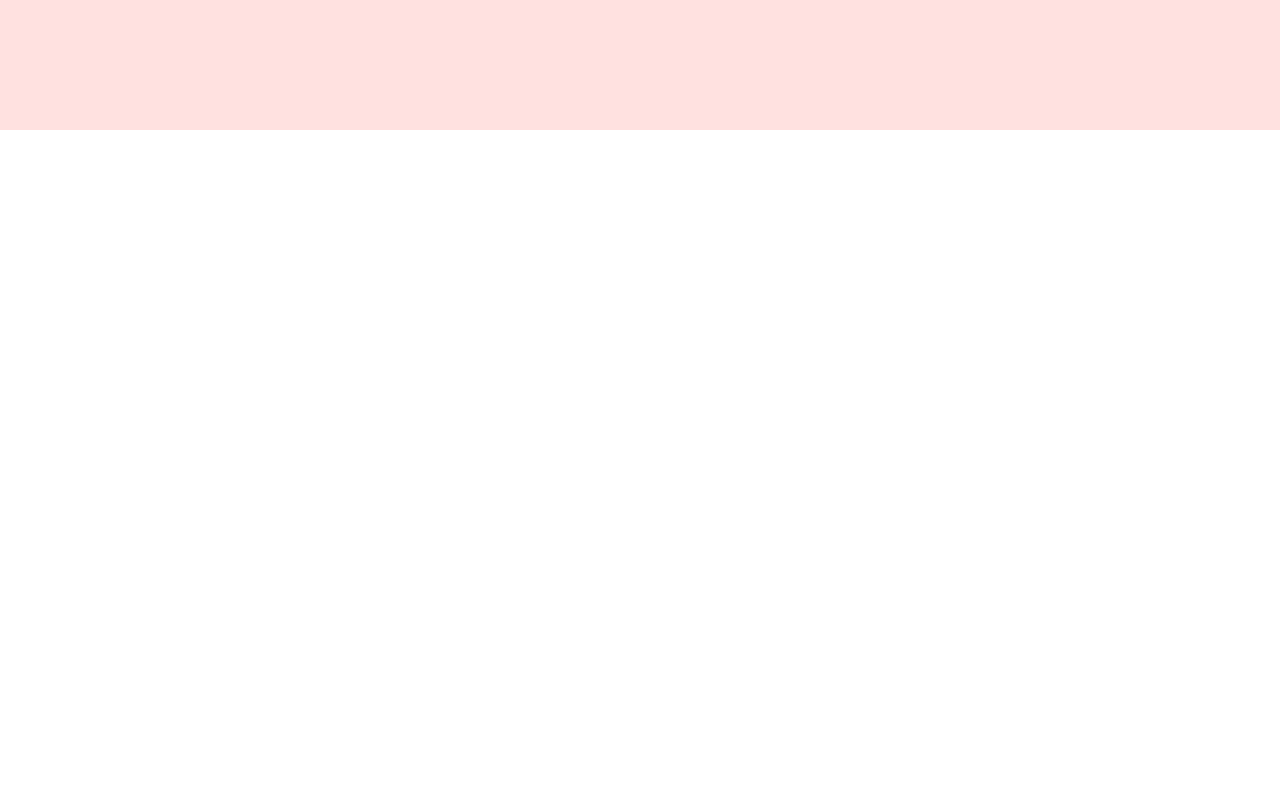
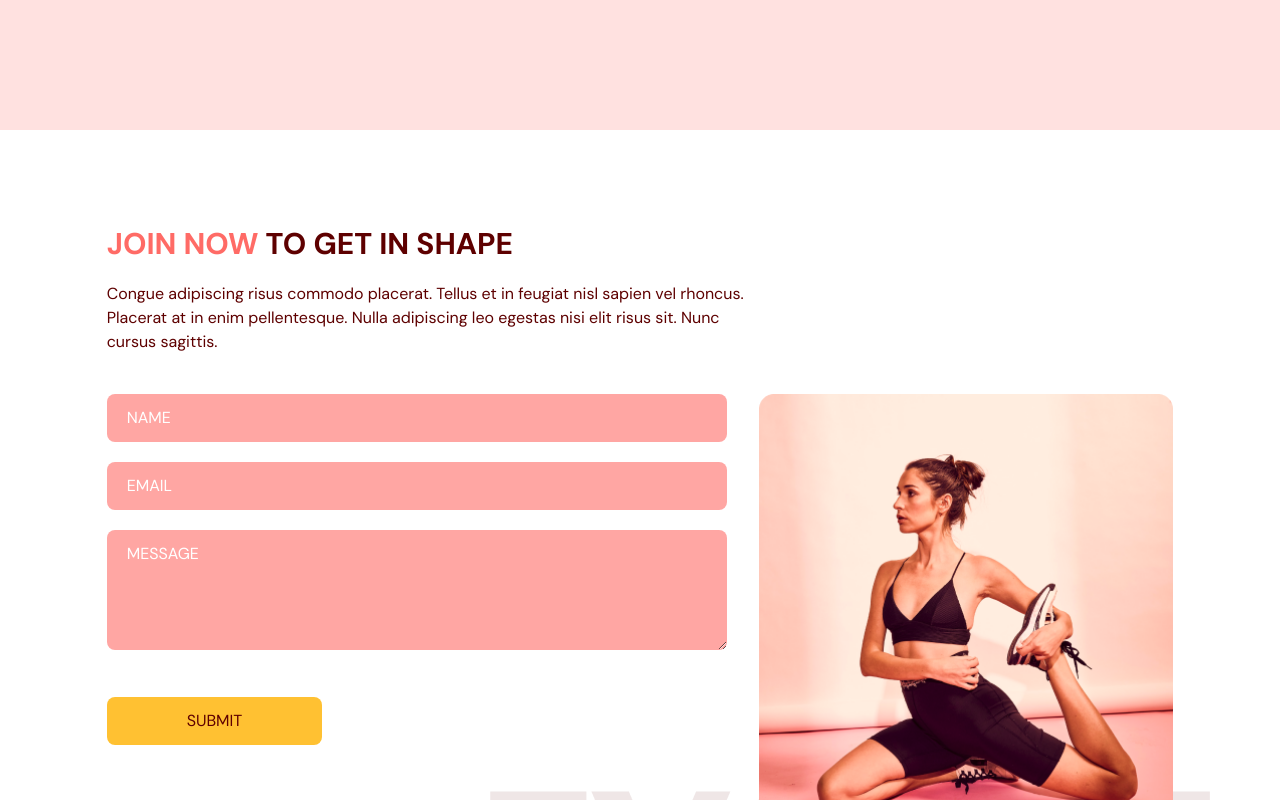
Before and after one commit to elshora97/fitness-gym, a React (Vite) app: page / in a window 1280 px wide. Shown: the part 2860-3660 px from the top of the page. Before the commit the page ends 2990 px from the top, so only its background shows below. Built offline with nearby package versions, Linux system fonts and the light colour scheme.

Commit message:
Added Contact Us Section

```diff
--- a/package.json
+++ b/package.json
@@ -15,7 +15,8 @@
     "prettier": "^3.3.3",
     "react": "^18.3.1",
     "react-anchor-link-smooth-scroll": "^1.0.12",
-    "react-dom": "^18.3.1"
+    "react-dom": "^18.3.1",
+    "react-hook-form": "^7.53.0"
   },
   "devDependencies": {
     "@eslint/js": "^9.9.0",
--- a/src/App.tsx
+++ b/src/App.tsx
@@ -4,6 +4,7 @@
 import { SelectedPage } from "@/shared/types";
 import Benefits from "@/scenes/Benefits";
 import OurClasses from "@/scenes/ourClasses";
+import ContactUs from "@/scenes/contactUs";
 
 function App() {
   const [selectedPage, setSelectedPage] = useState<SelectedPage>(
@@ -39,6 +40,9 @@
         <OurClasses
         setSelectedPage={setSelectedPage}
         />
+           <ContactUs
+        setSelectedPage={setSelectedPage}
+        />
     </div>
   );
 }
--- /dev/null
+++ b/src/scenes/contactUs/index.tsx
@@ -0,0 +1,161 @@
+import { useForm } from "react-hook-form";
+import { SelectedPage } from "@/shared/types";
+import { motion } from "framer-motion";
+import ContactUsPageGraphic from "@/assets/ContactUsPageGraphic.png";
+import HText from "@/shared/HText";
+
+type Props = {
+  setSelectedPage: (value: SelectedPage) => void;
+};
+
+const ContactUs = ({ setSelectedPage }: Props) => {
+  const inputStyles = `mb-5 w-full rounded-lg bg-primary-300
+  px-5 py-3 placeholder-white`;
+
+  const {
+    register,
+    trigger,
+    formState: { errors },
+  } = useForm();
+
+  const onSubmit = async (e: any) => {
+    const isValid = await trigger();
+    if (!isValid) {
+      e.preventDefault();
+    }
+  };
+
+  return (
+    <section id="contactus" className="mx-auto w-5/6 pt-24 pb-32">
+      <motion.div
+        onViewportEnter={() => setSelectedPage(SelectedPage.ContactUs)}
+      >
+        {/* HEADER */}
+        <motion.div
+          className="md:w-3/5"
+          initial="hidden"
+          whileInView="visible"
+          viewport={{ once: true, amount: 0.5 }}
+          transition={{ duration: 0.5 }}
+          variants={{
+            hidden: { opacity: 0, x: -50 },
+            visible: { opacity: 1, x: 0 },
+          }}
+        >
+          <HText>
+            <span className="text-primary-500">JOIN NOW</span> TO GET IN SHAPE
+          </HText>
+          <p className="my-5">
+            Congue adipiscing risus commodo placerat. Tellus et in feugiat nisl
+            sapien vel rhoncus. Placerat at in enim pellentesque. Nulla
+            adipiscing leo egestas nisi elit risus sit. Nunc cursus sagittis.
+          </p>
+        </motion.div>
+
+        {/* FORM AND IMAGE */}
+        <div className="mt-10 justify-between gap-8 md:flex">
+          <motion.div
+            className="mt-10 basis-3/5 md:mt-0"
+            initial="hidden"
+            whileInView="visible"
+            viewport={{ once: true, amount: 0.5 }}
+            transition={{ duration: 0.5 }}
+            variants={{
+              hidden: { opacity: 0, y: 50 },
+              visible: { opacity: 1, y: 0 },
+            }}
+          >
+            <form
+              target="_blank"
+              onSubmit={onSubmit}
+              action="https://formsubmit.co/e8a5bdfa807605332f809e5656e27c6e"
+              method="POST"
+            >
+              <input
+                className={inputStyles}
+                type="text"
+                placeholder="NAME"
+                {...register("name", {
+                  required: true,
+                  maxLength: 100,
+                })}
+              />
+              {errors.name && (
+                <p className="mt-1 text-primary-500">
+                  {errors.name.type === "required" && "This field is required."}
+                  {errors.name.type === "maxLength" &&
+                    "Max length is 100 char."}
+                </p>
+              )}
+
+              <input
+                className={inputStyles}
+                type="text"
+                placeholder="EMAIL"
+                {...register("email", {
+                  required: true,
+                  pattern: /^[A-Z0-9._%+-]+@[A-Z0-9.-]+\.[A-Z]{2,}$/i,
+                })}
+              />
+              {errors.email && (
+                <p className="mt-1 text-primary-500">
+                  {errors.email.type === "required" &&
+                    "This field is required."}
+                  {errors.email.type === "pattern" && "Invalid email address."}
+                </p>
+              )}
+
+              <textarea
+                className={inputStyles}
+                placeholder="MESSAGE"
+                rows={4}
+                cols={50}
+                {...register("message", {
+                  required: true,
+                  maxLength: 2000,
+                })}
+              />
+              {errors.message && (
+                <p className="mt-1 text-primary-500">
+                  {errors.message.type === "required" &&
+                    "This field is required."}
+                  {errors.message.type === "maxLength" &&
+                    "Max length is 2000 char."}
+                </p>
+              )}
+
+              <button
+                type="submit"
+                className="mt-5 rounded-lg bg-secondary-500 px-20 py-3 transition duration-500 hover:text-white"
+              >
+                SUBMIT
+              </button>
+            </form>
+          </motion.div>
+
+          <motion.div
+            className="relative mt-16 basis-2/5 md:mt-0"
+            initial="hidden"
+            whileInView="visible"
+            viewport={{ once: true, amount: 0.5 }}
+            transition={{ delay: 0.2, duration: 0.5 }}
+            variants={{
+              hidden: { opacity: 0, y: 50 },
+              visible: { opacity: 1, y: 0 },
+            }}
+          >
+            <div className="w-full before:absolute before:-bottom-20 before:-right-10 before:z-[-1] md:before:content-evolvetext">
+              <img
+                className="w-full"
+                alt="contact-us-page-graphic"
+                src={ContactUsPageGraphic}
+              />
+            </div>
+          </motion.div>
+        </div>
+      </motion.div>
+    </section>
+  );
+};
+
+export default ContactUs;
```
Also changed, not shown: 1 other file (tests, documents, lock files or other folders).
